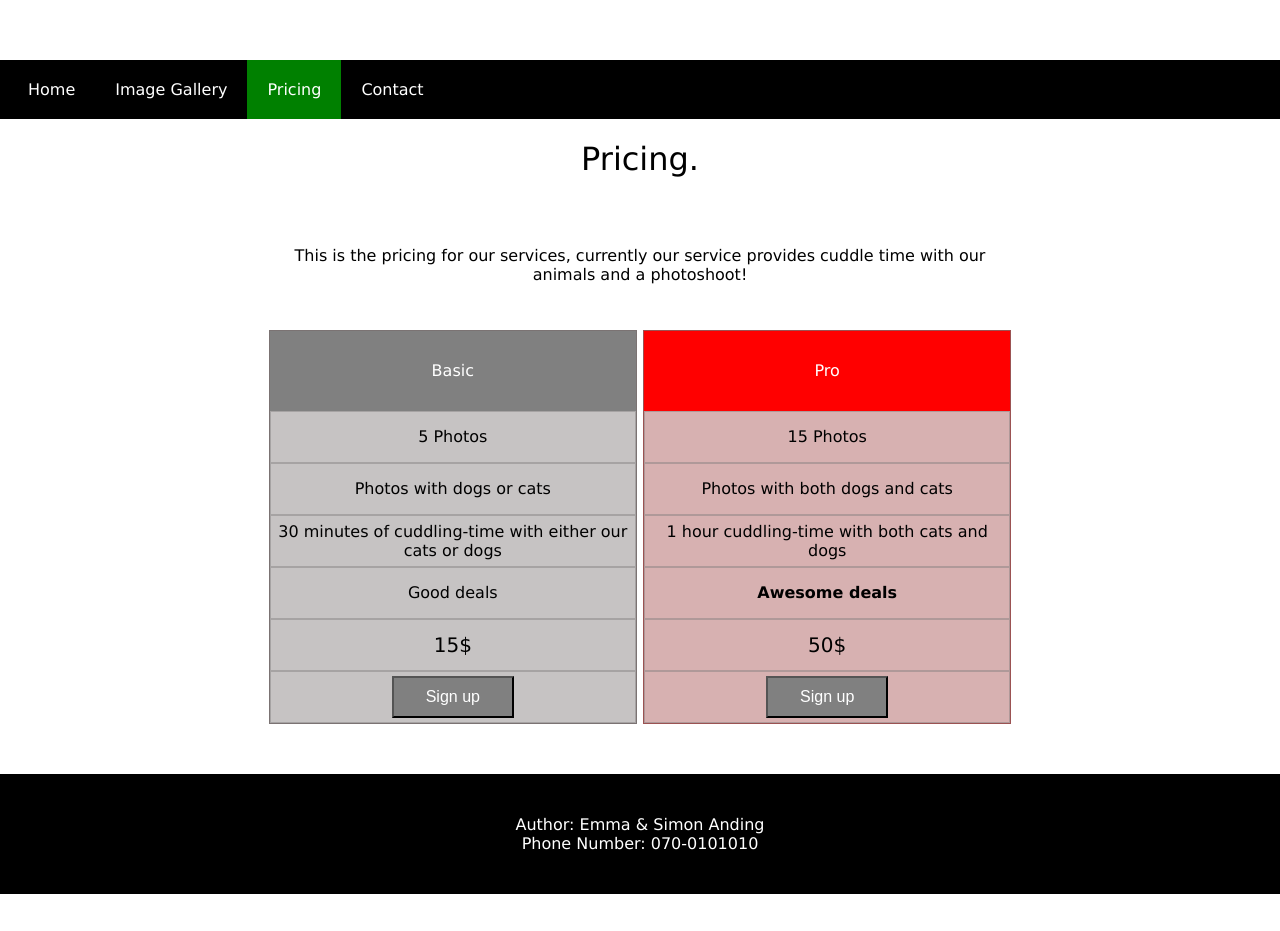
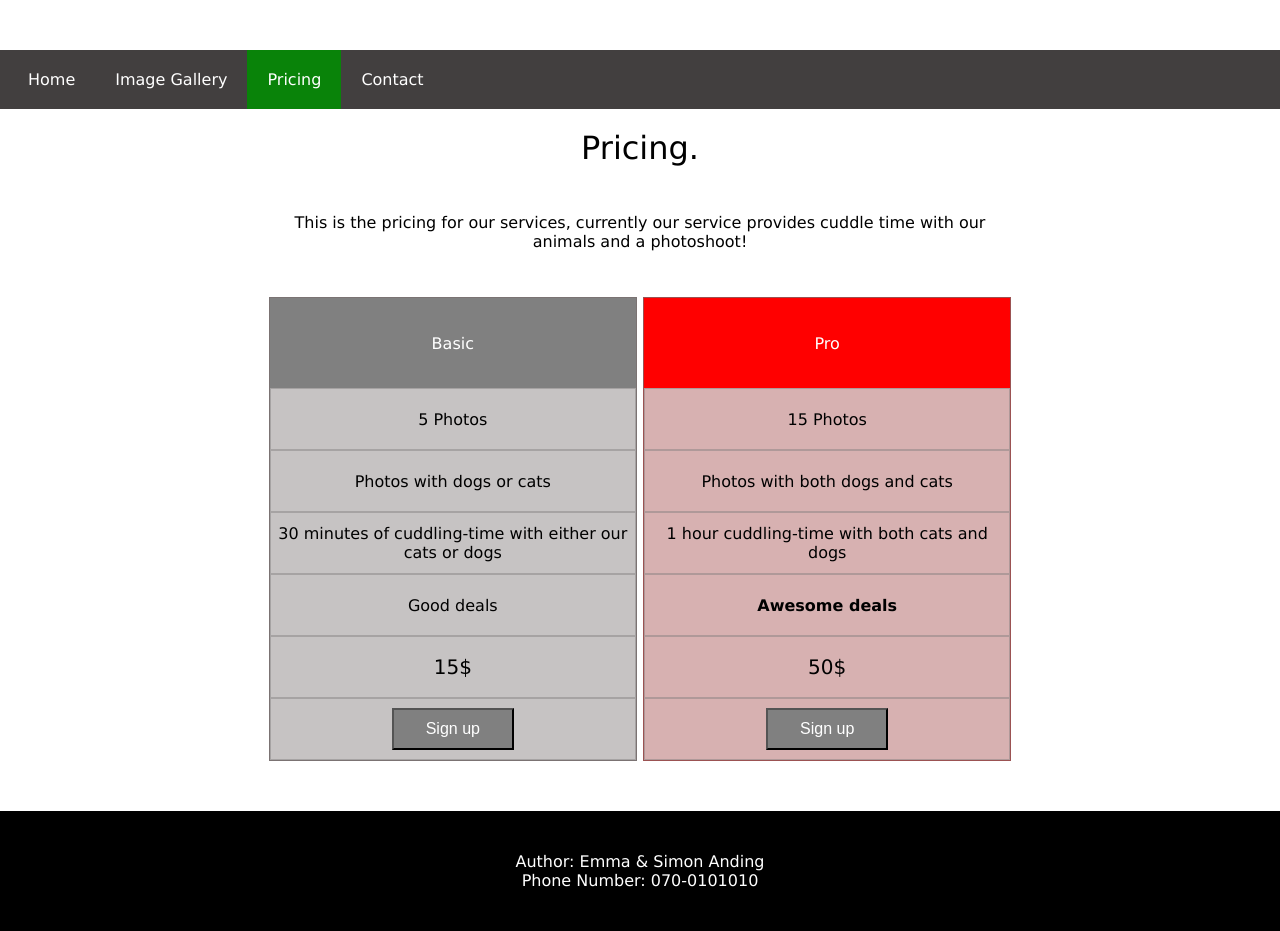
Before and after one commit to SpizyCat/school-project-two, a plain HTML site: page pricing.html in a window 1280 px wide. Before the commit the page ends 894 px from the top, so only its background shows below. Drawn offline with Linux system fonts and the light colour scheme.

Commit message:
Fixing Styling and JS

```diff
--- a/script.js
+++ b/script.js
@@ -7,7 +7,7 @@ var sticky = navbar.offsetTop;
 function setSticky() {
     if (window.pageYOffset >= sticky) {
         navbar.classList.add("sticky")
-        content.style.paddingTop = "60px";
+        content.style.paddingTop = "50px";
 
     } else {
         navbar.classList.remove("sticky");
@@ -22,7 +22,7 @@ for(var i = 0; i < images.length; i++){
         lightbox.style.display = 'grid';
 
         lightbox.childNodes[1].src = e.target.currentSrc;
-        console.log(e.target.currentSrc);
+        console.log(e.childNodes);
     })
 }
 
--- a/styling1.css
+++ b/styling1.css
@@ -22,7 +22,7 @@ a {
     display: block;
     list-style-type: none;
     overflow: hidden;
-    background-color: #000000;
+    background-color: #423f3f;
     padding-left: 8px;
     margin: 0;
     width: 100%;
@@ -54,7 +54,7 @@ a {
 }
 
 .active {
-    background-color: green;
+    background-color: #098309;
 }
 
 header {
@@ -133,6 +133,8 @@ footer > p{
 
 #imageheader {
     text-align: center;
+    margin: 0px;
+    padding-top: 20px;
 }
 
 #img_lightbox{
@@ -213,7 +215,7 @@ footer > p{
     text-align: center;
     justify-content: center;
     align-items: center;
-    height: 80px;
+    height: 90px;
     display: flex;
 }
 
@@ -224,7 +226,7 @@ footer > p{
     justify-content: center;
     align-items: center;
     display: flex;
-    height: 50px;
+    height: 60px;
     color: black;
     background-color: #d1cecedc;
     border-style: solid;
```
